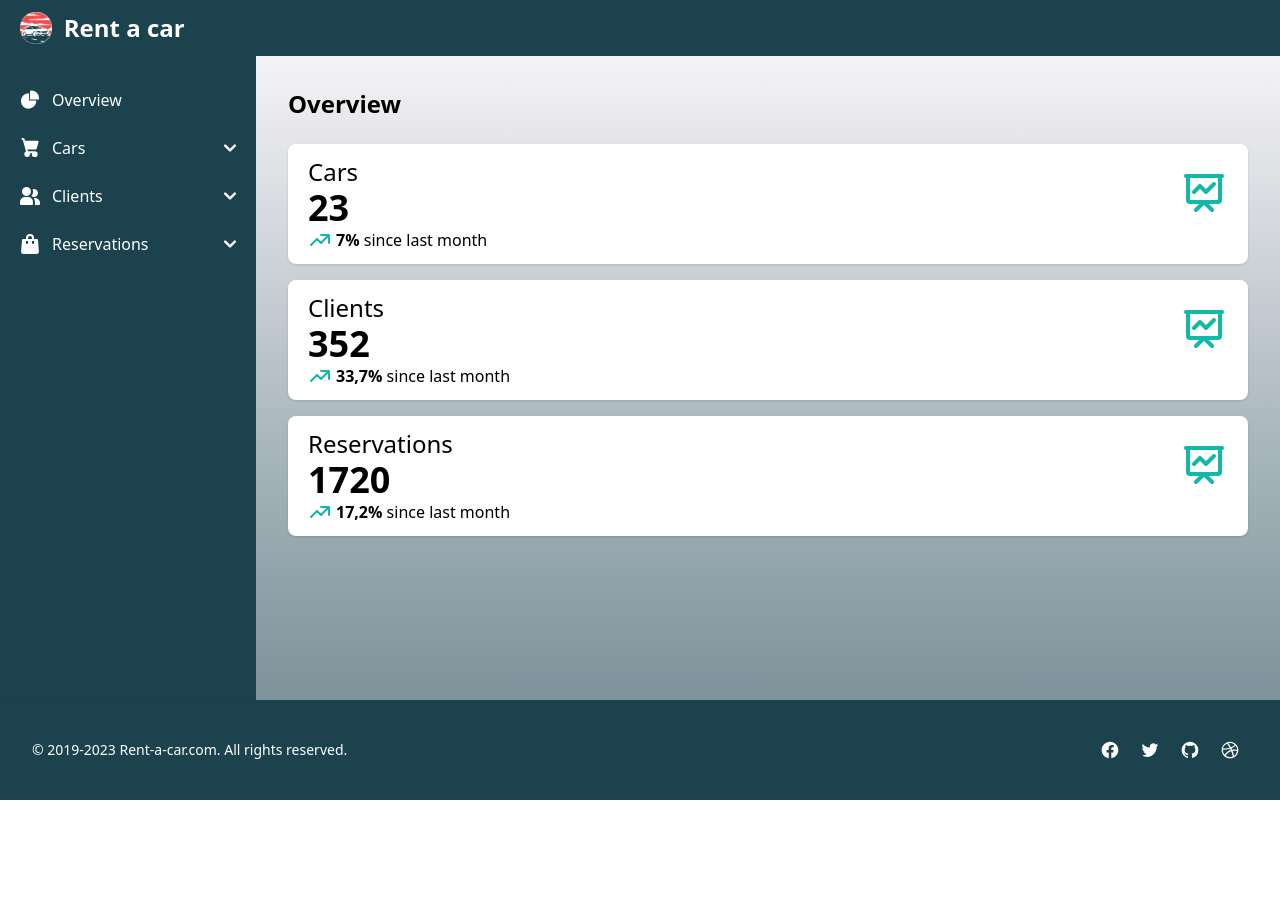
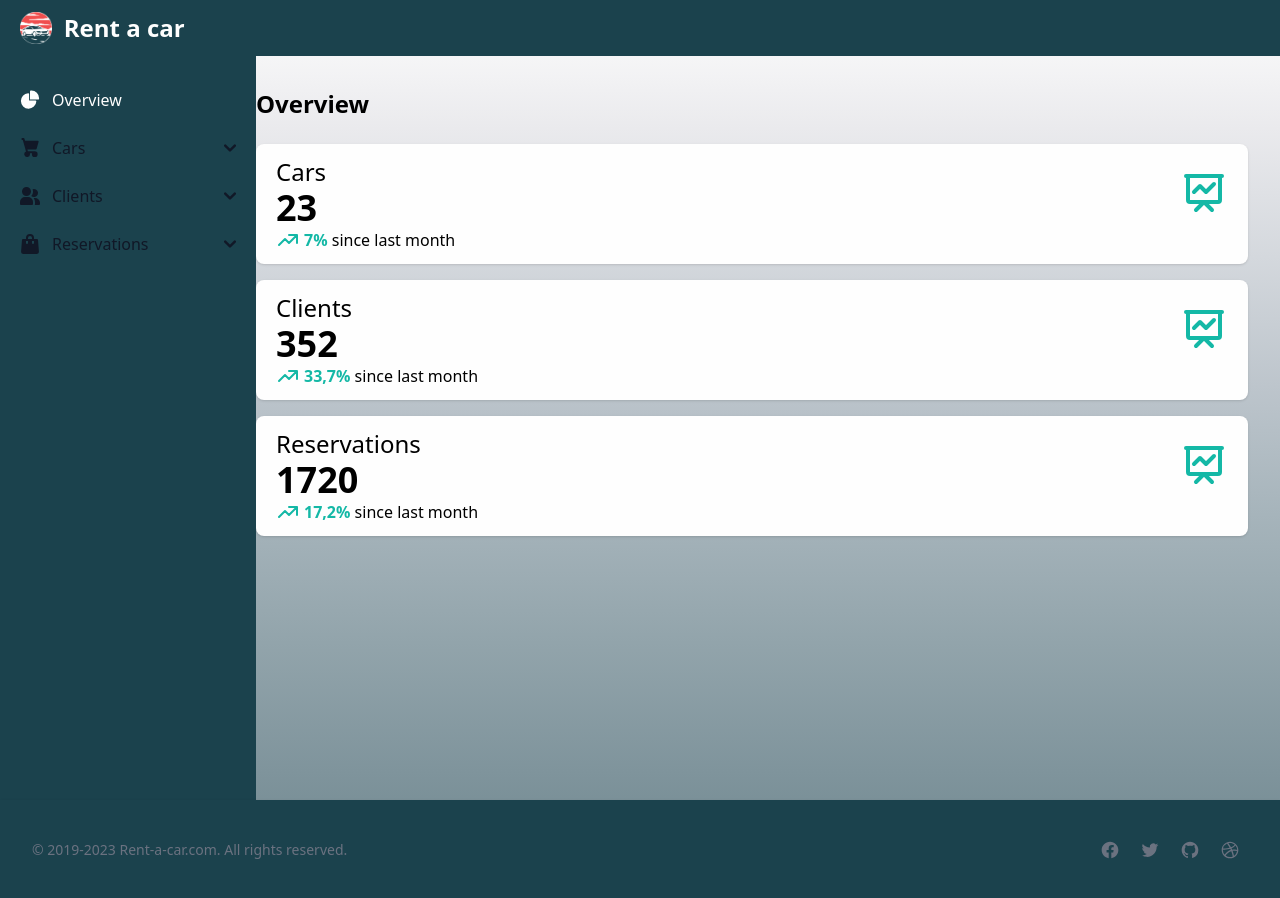
Before and after one commit to fedeesti/rent-a-car-front, a React (Vite) app: page / in a window 1280 px wide. Before the commit the page ends 800 px from the top, so only its background shows below. Built offline with nearby package versions, Linux system fonts and the light colour scheme.

Commit message:
Fix css styles

```diff
--- a/src/assets/style/index.css
+++ b/src/assets/style/index.css
@@ -16,5 +16,4 @@
   );
   display: grid;
   grid-template-rows: auto 1fr auto;
-  height: 100vh;
 }
--- a/src/components/footer/Footer.tsx
+++ b/src/components/footer/Footer.tsx
@@ -3,7 +3,7 @@ import { Link } from 'react-router-dom';
 function Footer() {
   return (
     <footer
-      className="bg-dark-green text-white shadow sm:flex sm:items-center sm:justify-between p-4 sm:p-6 xl:p-8 z-[60]"
+      className="w-full bg-dark-green text-white shadow sm:flex sm:items-center sm:justify-between p-4 sm:p-6 xl:p-8 z-[60]"
       data-cy="footer-container"
     >
       <p
--- a/src/pages/HomePage.tsx
+++ b/src/pages/HomePage.tsx
@@ -1,6 +1,6 @@
 function HomePage() {
   return (
-    <div className="p-4 sm:ml-64">
+    <div className="h-screen p-4 sm:ml-56">
       <div className="p-4 rounded-lg mt-14">
         <p className="mb-6 text-2xl font-bold" data-cy="home-title">
           Overview
--- a/tailwind.config.js
+++ b/tailwind.config.js
@@ -1,11 +1,14 @@
 /** @type {import('tailwindcss').Config} */
+const colors = require('tailwindcss/colors');
+
 export default {
   content: ['./index.html', './src/**/*.{js,ts,jsx,tsx}'],
   theme: {
     colors: {
+      ...colors,
       white: '#fefefe',
       'dark-red': '#f04e4e',
-      'light-red': 'f9b1b0',
+      'light-red': '#f9b1b0',
       'dark-green': '#1b424d',
       'light-green': '#889da2',
     },
```
